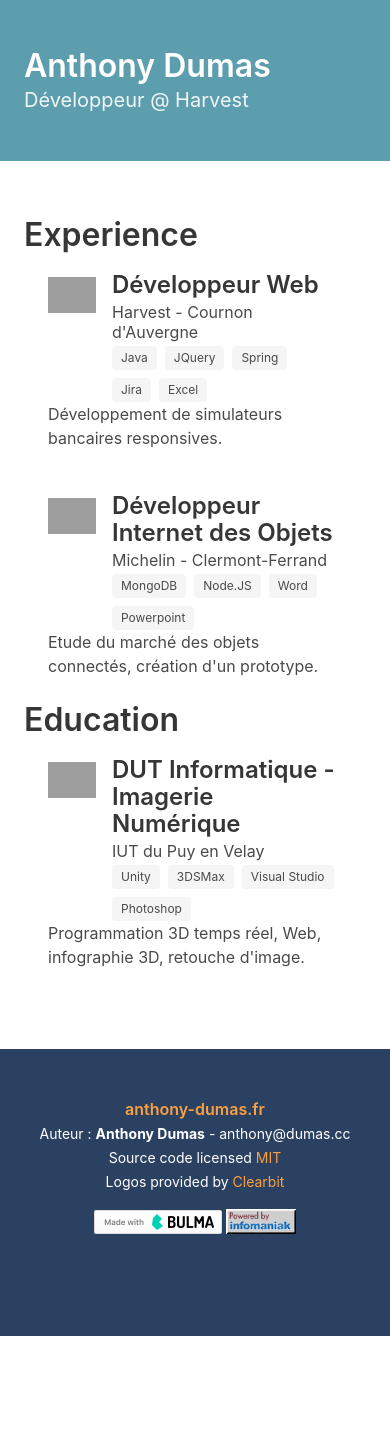
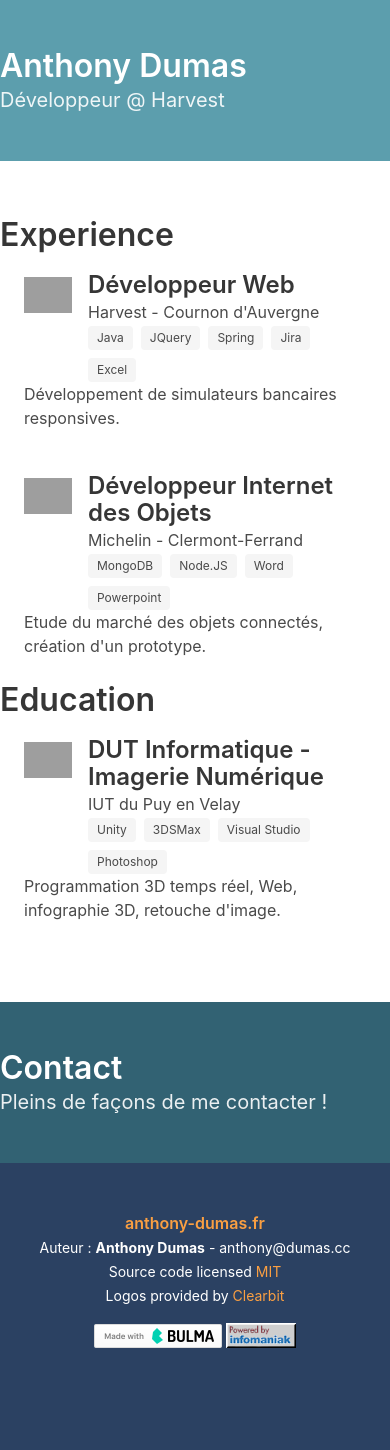
Before and after one commit to AdamasFR/CV_Web_Dumas, a PHP site: page /index.html in a window 390 px wide. Before the commit the page ends 1336 px from the top, so only its background shows below. Run offline with PHP 8.4, Linux system fonts and the light colour scheme; grey boxes are pictures that could not be loaded.

Commit message:
Fix iPhone X padding + Ajout squelette zone contact

```diff
--- a/_sass/main.scss
+++ b/_sass/main.scss
@@ -81,3 +81,8 @@ footer strong {
 .media-content {
     margin-top: -6px;
 }
+
+div.hero-body {
+    padding-left: env(safe-area-inset-left);
+    padding-right: env(safe-area-inset-right);
+}
--- a/index.html
+++ b/index.html
@@ -4,7 +4,7 @@
 <head>
     <meta charset="utf-8">
     <meta http-equiv="X-UA-Compatible" content="IE=edge">
-    <meta name="viewport" content="width=device-width, initial-scale=1">
+    <meta name='viewport' content='initial-scale=1, viewport-fit=cover'>
     <title>Anthony Dumas - Portfolio</title>
     <link rel="shortcut icon" href="favicon.ico" type="image/x-icon">
     <link rel="stylesheet" href="css/main.css">
@@ -137,7 +137,19 @@
                             </div>
                         </div>
                     </div>
-                    <div class="column is-offset-2"></div>
+                    <div class="column is-offset-1"></div>
+                </div>
+            </div>
+    </section>
+    <section class="hero is-info">
+        <div class="hero-body">
+            <div class="container">
+                <h1 class="title">
+                    Contact
+                </h1>
+                <h2 class="subtitle">
+                    Pleins de façons de me contacter !
+                </h2>
                 </div>
             </div>
     </section>
```
Also changed, not shown: css/main.css.
